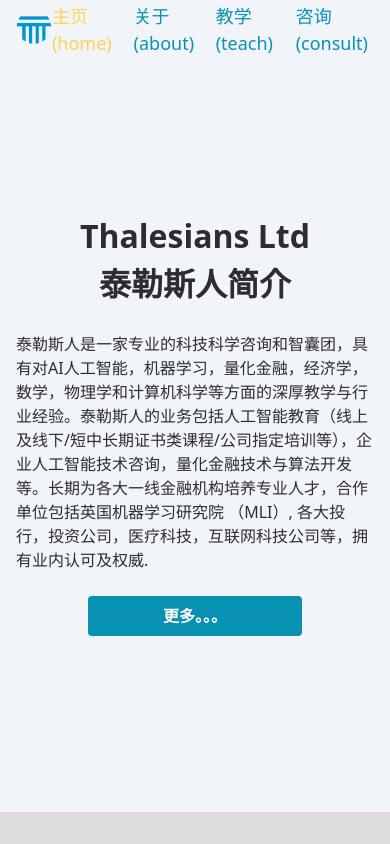
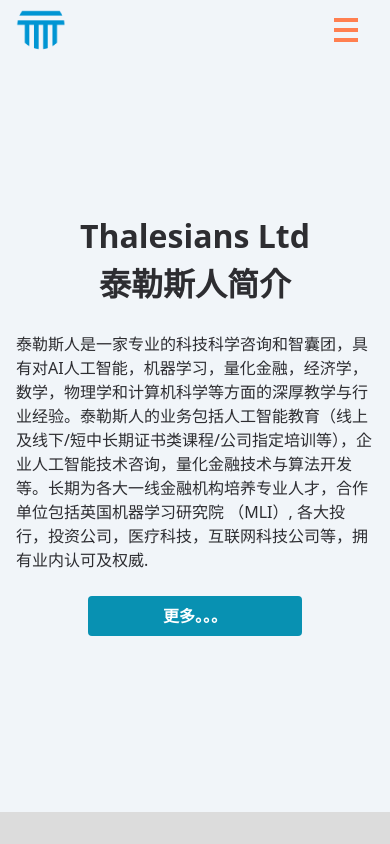
Before and after one commit to NaurisTisancins/china-biz, a Next.js app: page / in a window 390 px wide. Shown: the top 844 px of the page. Built offline with nearby package versions, Linux system fonts and the light colour scheme.

Commit message:
WIP Mobile Naavigation

```diff
--- /dev/null
+++ b/components/navigation-bar/MobileNavigation.tsx
@@ -0,0 +1,53 @@
+import { useState } from 'react';
+
+type Props = {
+  isTabletWidth: boolean;
+};
+
+function MobileNavigation(props: Props) {
+  const [isOpen, setIsOpen] = useState(false);
+
+  function onMobileNavClick() {
+    console.log('clicked', isOpen, props.isTabletWidth);
+    isOpen ? setIsOpen(false) : setIsOpen(true);
+  }
+
+  return (
+    <div className="content">
+      <nav>
+        <input type="checkbox" id="hamburger1" onClick={onMobileNavClick} />
+        <label className="hamburger-lable" htmlFor="hamburger1"></label>
+
+        <ul
+          className={
+            'nav-links' +
+            (props.isTabletWidth && isOpen ? 'visible' : 'invisible')
+          }
+        >
+          <li className="mobile-nav-link">
+            <a className="mobile-nav-link-item" href="#">
+              about us
+            </a>
+          </li>
+          <li className="mobile-nav-link">
+            <a className="mobile-nav-link-item" href="#">
+              products
+            </a>
+          </li>
+          <li className="mobile-nav-link">
+            <a className="mobile-nav-link-item" href="#">
+              media
+            </a>
+          </li>
+          <li className="mobile-nav-link">
+            <a className="mobile-nav-link-item" href="#">
+              contact us
+            </a>
+          </li>
+        </ul>
+      </nav>
+    </div>
+  );
+}
+
+export default MobileNavigation;
--- a/components/navigation-bar/NavigationBar.tsx
+++ b/components/navigation-bar/NavigationBar.tsx
@@ -1,12 +1,16 @@
 import NavigationBarLogo from './NavigationBarLogo';
 import NavigationBarLinks from './NavigationBarLinks';
+import { useTabletWidth } from '@/hooks/screenHooks';
+import MobileNavigation from './MobileNavigation';
 
 function NavigationBar() {
+  const isTabletWidth = useTabletWidth();
   return (
     <div className="nav-bar-container">
-      <div className='nav-bar-content-container'>
+      <div className="nav-bar-content-container">
         <NavigationBarLogo />
-        <NavigationBarLinks />
+        {!isTabletWidth && <NavigationBarLinks />}
+        {isTabletWidth && <MobileNavigation isTabletWidth={isTabletWidth} />}
       </div>
     </div>
   );
--- /dev/null
+++ b/hooks/screenHooks.ts
@@ -0,0 +1,45 @@
+import { useState } from 'react';
+
+import { useEventListener, useIsomorphicLayoutEffect } from 'usehooks-ts';
+
+interface WindowSize {
+  width: number;
+  height: number;
+}
+
+export function useWindowSize(): WindowSize {
+  const [windowSize, setWindowSize] = useState<WindowSize>({
+    width: 0,
+    height: 0,
+  });
+
+  const handleSize = () => {
+    setWindowSize({
+      width: window.innerWidth,
+      height: window.innerHeight,
+    });
+  };
+
+  useEventListener('resize', handleSize);
+
+  // Set size at the first client-side load
+  useIsomorphicLayoutEffect(() => {
+    handleSize();
+    // eslint-disable-next-line react-hooks/exhaustive-deps
+  }, []);
+
+  return windowSize;
+}
+
+export function useMobileWidth() {
+  const windowSize = useWindowSize();
+  return windowSize.width <= 480;
+}
+export function useTabletWidth() {
+  const windowSize = useWindowSize();
+  return windowSize.width <= 768;
+}
+export function useSmallScreenWidth() {
+  const windowSize = useWindowSize();
+  return windowSize.width <= 1024;
+}
--- a/package.json
+++ b/package.json
@@ -20,6 +20,7 @@
     "react": "18.2.0",
     "react-dom": "18.2.0",
     "tailwindcss": "3.3.2",
-    "typescript": "5.0.4"
+    "typescript": "5.0.4",
+    "usehooks-ts": "^2.9.1"
   }
 }
--- a/styles/globals.css
+++ b/styles/globals.css
@@ -393,6 +393,140 @@
   justify-content: center;
 }
 
+/* Mobile Nav */
+
+.content {
+  height: 60px;
+  overflow: hidden;
+  width: 60px;
+}
+nav {
+  height: 60px;
+  position: relative;
+}
+.nav-links {
+  /* display: block;æ */
+  position: absolute;
+  background: red;
+  z-index: 5;
+  top: 60px;
+  left: 0;
+  width: 100px;
+}
+
+.mobile-nav-link {
+  border-bottom: 1px solid #ddd;
+  opacity: 0;
+
+  transform: translateY(-20px);
+  transition: all 0.3s;
+}
+
+.mobile-nav-link-item {
+  background: #fff;
+  color: #404040;
+  display: block;
+  font-size: 18px;
+  font-weight: 700;
+  padding: 12px 20px;
+  text-align: left;
+  width: 100%;
+  transition: all 0.3s;
+}
+
+.mobile-nav-link-item:hover {
+  color: coral;
+}
+
+.nav-links::before {
+  background: rgba(0, 0, 0, 0.5);
+  content: '';
+  height: 100vh;
+  left: 0;
+  top: 0;
+  position: absolute;
+  opacity: 0;
+  /* visibility: hidden; */
+  width: 100%;
+  transition: all 0.3s;
+}
+
+input[type='checkbox'] {
+  position: absolute;
+  opacity: 0;
+  visibility: hidden;
+}
+
+input[type='checkbox']:checked + label {
+  border: 4px solid silver;
+  border-radius: 50%;
+  height: 28px;
+  top: 16px;
+  left: 18px;
+  width: 28px;
+  transform: rotate(-135deg);
+}
+
+input[type='checkbox']:checked + label::before {
+  background: silver;
+  top: 8px;
+  left: 4px;
+  width: 12px;
+}
+input[type='checkbox']:checked + label::after {
+  background: silver;
+  opacity: 1;
+  top: 8px;
+  left: 4px;
+  visibility: visible;
+  width: 12px;
+}
+input[type='checkbox']:checked + label:hover {
+  border-color: coral;
+}
+input[type='checkbox']:checked + label:hover::before,
+input[type='checkbox']:checked + label:hover::after {
+  background: coral;
+}
+
+.hamburger-lable {
+  background: none transparent;
+  border: 4px solid coral;
+  border-left: 0 solid transparent;
+  border-right: 0 solid transparent;
+  cursor: pointer;
+  display: block;
+  height: 24px;
+  position: absolute;
+  top: 18px;
+  left: 20px;
+  width: 24px;
+  transition: all 0.2s;
+}
+.hamburger-lable::before {
+  background: coral;
+  content: '';
+  height: 4px;
+  left: 0;
+  position: absolute;
+  top: 6px;
+  width: 24px;
+  transition: all 0.2s;
+}
+.hamburger-lable::after {
+  background: coral;
+  content: '';
+  height: 4px;
+  left: 0;
+  position: absolute;
+  top: 6px;
+  opacity: 0;
+  visibility: hidden;
+  width: 100%;
+  transform: rotate(90deg);
+  transition: all 0.2s;
+}
+
 /* 320-480 mob */
 /* 481-768 tab */
 /* 769-1024 smal laptops */
```
Also changed, not shown: 1 other file (tests, documents, lock files or other folders).
